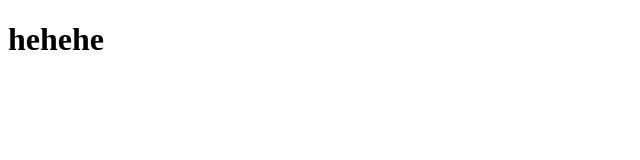
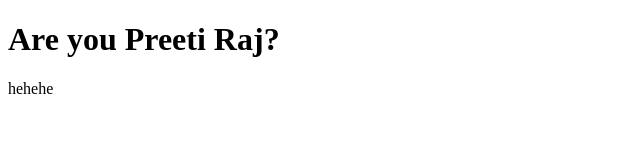
Before and after one commit to rajmanikush/webDemo, a plain HTML site: page index.html in a window 1280 px wide. Shown: the whole page, without its empty margins (0-640 px from the left). Drawn offline with Linux system fonts and the light colour scheme.

Commit message:
text updated

```diff
--- a/index.html
+++ b/index.html
@@ -4,6 +4,7 @@
     <title>Are you Preeti Raj?</title>
 </head>
 <body>
-    <h1>hehehe</h1>
+    <h1>Are you Preeti Raj?</h1>
+    <p>hehehe</p>
 </body>
 </html>
```
